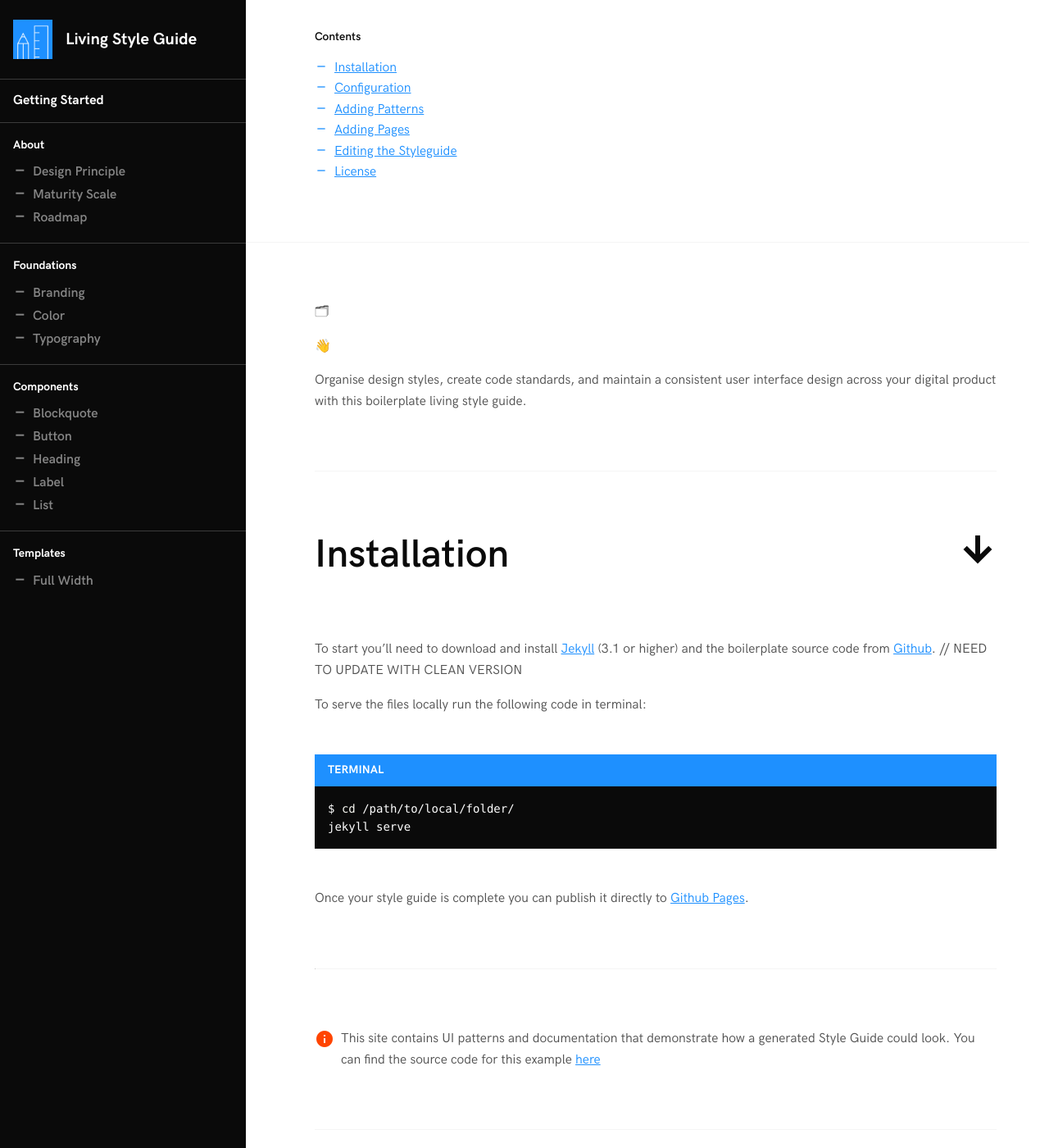
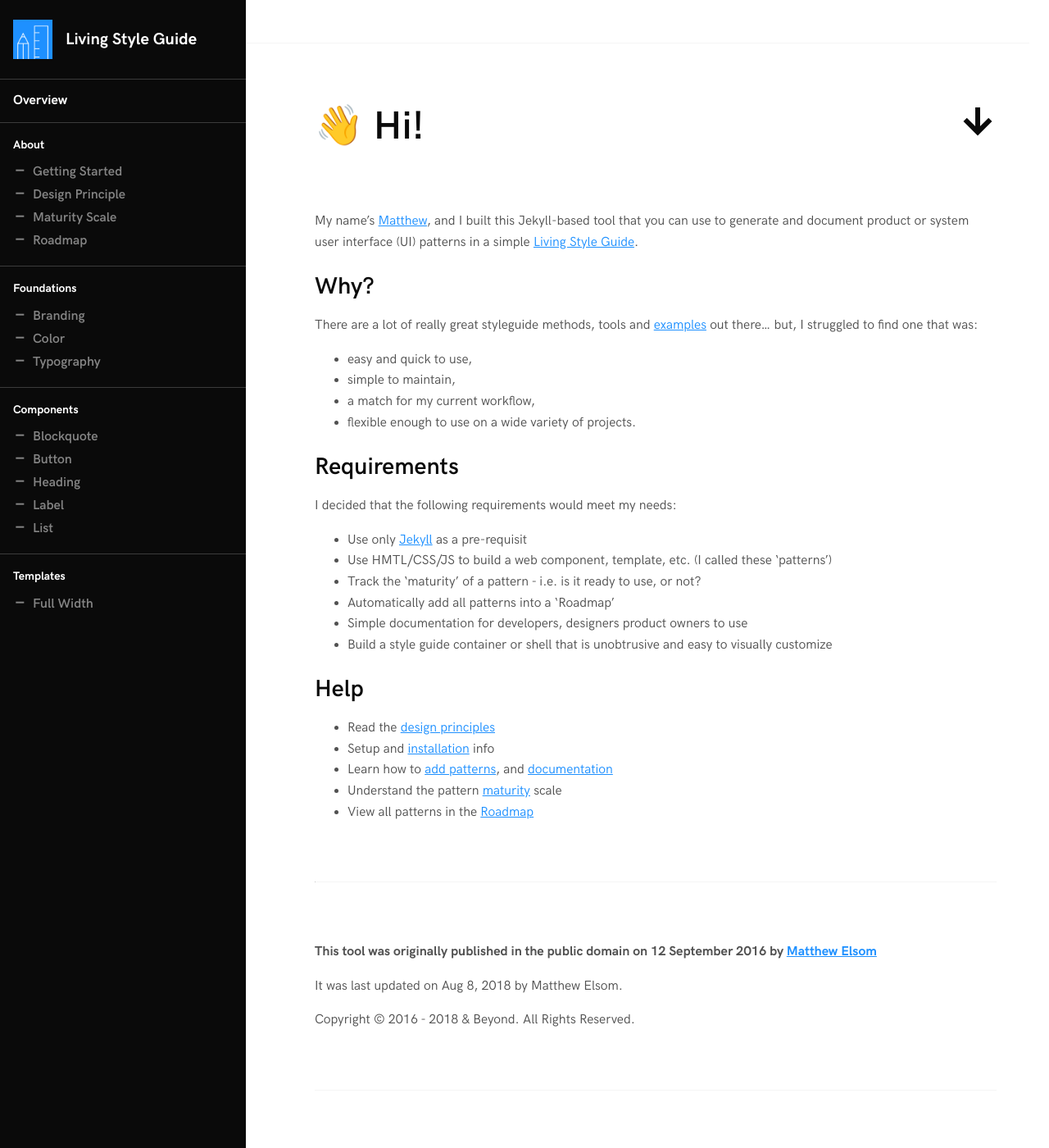
Before and after one commit to matthewelsom/Project-JekyllStyleguide, a Jekyll site: the page built from index.md, in a window 1280 px wide and 1400 px high, scrolled down 240 px. Shown: the whole window at 82% size. Built offline with Jekyll 4.4.1, drawn with Linux system fonts in a browser that asks for light colours; some of the changed text lies outside the part shown.

Commit message:
Update documentation

```diff
--- /dev/null
+++ b/_docs/about/01-getting-started.md
@@ -0,0 +1,170 @@
+---
+title: Getting Started
+layout: doc
+info: How to setup and configure this Jekyll-based boilerplate.
+nav: true
+---
+
+# Installation
+
+To start you’ll need to download and install [Jekyll](http://jekyllrb.com/) (3.1 or higher) and the source code from [Github](https://github.com/matthewelsom/LivingStyleGuide).
+
+
+><i class="icon red" data-icon="info"></i>This site contains sample UI patterns and documentation to indicate what a finished Style Guide could look like. You should remove these files or download the 'blank canvas' version with no contents [here](https://github.com/matthewelsom/LivingStyleGuide/tree/boilerplate).
+
+
+To serve the files locally run the following code in terminal:
+
+{% highlight terminal %}
+$ cd /path/to/local/folder/
+jekyll serve
+{% endhighlight%}
+
+Once your style guide is complete you can publish it directly to [Github Pages](https://pages.github.com/).
+
+
+# Configuration
+
+{% highlight directory %}
+
+Living_Styleguide/
+├── _config.yml
+├── index.md
+├── README.md
+│
+{% endhighlight %}
+
+The style guide settings can be found in `_config.yml`.
+
+# Adding Patterns
+
+## src/
+
+{% highlight directory %}
+│
+└── src/
+    ├── assets/
+    │   ├── _scss
+    │   ├── css
+    │   ├── fonts
+    │   └── ...
+    │
+    └── patterns/
+        ├── 01-components/
+        │   ├── ...
+        └── 02-examples/
+            └── ...
+{% endhighlight %}
+
+
+
+Install Jekyll, build UI components in HTML with styles and assets attached, add documentation.
+
+
+- Create your UI components (patterns), or example pages with HTML and store in `src/patterns`.
+- Add your pattern/page assets to `src/assets` - CSS architecture follows [this SCSS Playbook](http://matthewelsom.com/blog/simple-scss-playbook.html), but it can be changed to suit your needs.
+- Make sure your assets are referenced in the `HEAD` section of the `_layouts/pattern.html` file.
+
+
+Patterns and Pages are always loaded in an iframe so Styleguide styles will not interfere with your added assets.
+
+### Design Files
+
+- **src/html/** is used to store your HTML components and example pages. Each `pattern.html` file must start with Front Matter, this applies the `_layouts/pattern.html` template to the file, and rederes it correctly.
+- **src/assets/** is used to store any JS, SCSS, CSS, Fonts, etc... that are needed to correctly render your patterns.
+- **_docs/** is used to store all pattern documentation is it is important to make sure that every pattern added to the `src/html/` folder has a corresponding file with the same name inside this documentation file.
+- **_layouts/pattern.html** is used to generated each pattern and page, ensure your assets are included in the usual HTML way.
+
+
+# Adding Documentation
+
+4. To appear in the sidebar, each pattern/page must have a corresponding `markdown` Documentation file in the `_docs/` folder.
+5. The Documentation file should contain the location of the pattern styles, the maturity of the pattern, as well as any further usability information or rules for use.
+- All of the style guide pages are kept in the `_docs/` folder.
+
+{% highlight directory %}
+│
+├── _docs/
+│   ├── 00-branding/
+│   │   ├── color.md
+│   │   ├── logo.md
+│   ├── 00-get-started/
+│   │   ├── ...
+│   ├── 01-components/
+│   │   ├── ...
+│   └── 02-examples/
+│       └── ...
+│
+{% endhighlight %}
+
+
+
+# Editing the Styleguide
+
+## Includes
+
+- Includes are snippets of code used to help generate the style guide pages.
+- They are stored in the `_includes/` folder.
+- You do not need to change these files unless you are changing the function of the style guide shell
+
+& **_layouts/** associated with the styleguide are stored here - they do not need to be edited unless you are changing the function of the styleguide shell.
+
+{% highlight directory %}
+│
+├── _includes/
+│   └── ...
+│
+{% endhighlight %}
+
+---
+
+## _layouts/
+
+- All patterns are generated using the `pattern.html` file.
+- Update this file if you wish to add additonal scripts to your patterns, e.g. If your pattern requires jQuery to run you should add it here.
+- This file contains the `iframeResizer.contentWindow.min.js` script, it is required to make the pattern load correctly in the iFrame. Removing this script will break the style guide.
+
+{% highlight directory %}
+│
+├── _layouts/
+│   ├── pattern.html
+│   └── ...
+{% endhighlight %}
+
+---
+
+## styleguide/
+
+- Contains all of the stylesheets and scripts required to make the styleguide work corretcly.
+- Updating these files will change the appearance and function of the style guide shell.
+
+{% highlight directory %}
+│
+├── styleguide/
+|   ├── _scss
+│   ├── branding
+│   ├── css
+│   └── fonts
+│
+{% endhighlight %}
+
+
+---
+
+
+<!--Organise design styles, create code standards, and maintain a consistent user interface design across your digital product with this boilerplate living style guide.-->
+
+
+This tool generates a 'Living Style Guide' for your digital product or system that tracks and documents all of the user interface (UI) patterns.
+
+This tool creates a 'Living Style Guide' for your digital product or system that tracks and documents all of the user interface (UI) patterns.
+
+You use it to generate all of the systems user interface (UI) patterns. The patterns are tracked and documented in a simple Living Style Guide.
+
+
+Organise design styles, create code standards, and maintain a consistent user interface design across your digital product with this boilerplate living styleguide. Made with the power of Jekyll.
+
+
+listed based on the folder in which the are added. To add a pattern add the corrresonding file to the folder.
+
+Remember to add a corresponding file into the _docs folder - or this will break.
--- a/_includes/sidebar.html
+++ b/_includes/sidebar.html
@@ -5,9 +5,9 @@
     <div class="toc-head_title">{{ site.sg_title }}</div>
   </a>
   <ul>
-    <li><a href="{{ site.baseurl }}/index.html"{% if page.url == '/' %} class="active"{% endif %}>Getting Started</a></li>
+    <li><a href="{{ site.baseurl }}/index.html"{% if page.url == '/' %} class="active"{% endif %}>Overview</a></li>
   </ul>
-  {% assign about = site.docs | where: 'type', 'about' | sort: 'name' %}
+  {% assign about = site.docs | where: 'type', 'about' | sort: 'url' %}
   <div class="toc-group">
     <div class="toc-group_title">About</div>
     <ul>
@@ -18,7 +18,7 @@
     {% endfor %}
   </ul>
   </div>
-  {% assign foundations = site.docs | where: 'type', 'foundations' | sort: 'name' %}
+  {% assign foundations = site.docs | where: 'type', 'foundations' | sort: 'url' %}
   <div class="toc-group">
     <div class="toc-group_title">Foundations</div>
     <ul>
@@ -29,7 +29,7 @@
     {% endfor %}
   </ul>
   </div>
-  {% assign patterns = site.docs | where: 'type', 'doc' | sort: 'name' %}
+  {% assign patterns = site.docs | where: 'type', 'doc' | sort: 'url' %}
   <div class="toc-group">
     <div class="toc-group_title">Components</div>
     <ul>
@@ -40,7 +40,7 @@
       {% endfor %}
     </ul>
   </div>
-  {% assign examples = site.docs | where: 'type', 'example' | sort: 'name' %}
+  {% assign examples = site.docs | where: 'type', 'example' | sort: 'url' %}
   <div class="toc-group">
     <div class="toc-group_title">Templates</div>
     <ul>
--- a/index.md
+++ b/index.md
@@ -1,168 +1,52 @@
 ---
-title: Getting Started
+title: Overview
 layout: doc
-info: Setup and configure this Jekyll-based boilerplate to generate and document product/system user interface (UI) patterns in a 'Living Style Guide'.
-nav: true
+info: Welcome to the Living Style Guide.
+nav: false
 ---
 
-🗂
+<h1>👋 Hi! </h1>
 
-👋
+My name's [Matthew](https://matthewelsom.com), and I built this Jekyll-based tool that you can use to generate and document product or system user interface (UI) patterns in a simple [Living Style Guide](https://livingstyleguide.cc).
 
-Organise design styles, create code standards, and maintain a consistent user interface design across your digital product with this boilerplate living style guide.
+## Why?
 
-# Installation
+There are a lot of really great styleguide methods, tools and [examples](http://styleguides.io) out there... but, I struggled to find one that was:
 
-To start you’ll need to download and install [Jekyll](http://jekyllrb.com/) (3.1 or higher) and the boilerplate source code from [Github](https://github.com/matthewelsom/Living_Styleguide). // NEED TO UPDATE WITH CLEAN VERSION
+- easy and quick to use,
+- simple to maintain,
+- a match for my current workflow,
+- flexible enough to use on a wide variety of projects.
+
+## Requirements
+
+I decided that the following requirements would meet my needs:
+
+- Use only [Jekyll](https://jekyll.rb) as a pre-requisit
+- Use HMTL/CSS/JS to build a web component, template, etc. (I called these 'patterns')
+- Track the 'maturity' of a pattern - i.e. is it ready to use, or not?
+- Automatically add all patterns into a 'Roadmap'
+- Simple documentation for developers, designers product owners to use
+- Build a style guide container or shell that is unobtrusive and easy to visually customize
 
 
+## Help
 
-To serve the files locally run the following code in terminal:
-
-{% highlight terminal %}
-$ cd /path/to/local/folder/
-jekyll serve
-{% endhighlight%}
-
-Once your style guide is complete you can publish it directly to [Github Pages](https://pages.github.com/).
-
----
-
-><i class="icon red" data-icon="info"></i>This site contains UI patterns and documentation that demonstrate how a generated Style Guide could look. You can find the source code for this example [here](https://github.com/matthewelsom/Living_Styleguide)
+- Read the [design principles]({{ site.baseurl }}/docs/about/02-design-principles.html)
+- Setup and [installation]({{ site.baseurl }}/docs/about/01-getting-started.html) info
+- Learn how to [add patterns]({{ site.baseurl }}/docs/about/01-getting-started.html#adding-patterns), and [documentation]({{ site.baseurl }}/docs/about/01-getting-started.html#adding-documentation)
+- Understand the pattern [maturity]({{ site.baseurl }}/docs/about/03-maturity.html) scale
+- View all patterns in the [Roadmap]({{ site.baseurl }}/docs/about/04-roadmap.html)
 
 
-
-# Configuration
-
-{% highlight directory %}
-
-Living_Styleguide/
-├── _config.yml
-├── index.md
-├── README.md
-│
-{% endhighlight %}
-
-The style guide settings can be found in `_config.yml`.
-
-# Adding Patterns
-
-## src/
-
-{% highlight directory %}
-│
-└── src/
-    ├── assets/
-    │   ├── _scss
-    │   ├── css
-    │   ├── fonts
-    │   └── ...
-    │
-    └── patterns/
-        ├── 01-components/
-        │   ├── ...
-        └── 02-examples/
-            └── ...
-{% endhighlight %}
+___
 
 
+**This tool was originally published in the public domain on 12 September 2016 by [{{ site.sg_author }}](https://matthewelsom.com)**
 
-Install Jekyll, build UI components in HTML with styles and assets attached, add documentation.
+It was last updated on {{ site.time | date: "%b %-d, %Y"  }} by {{ site.sg_author }}.
 
-
-- Create your UI components (patterns), or example pages with HTML and store in `src/patterns`.
-- Add your pattern/page assets to `src/assets` - CSS architecture follows [this SCSS Playbook](http://matthewelsom.com/blog/simple-scss-playbook.html), but it can be changed to suit your needs.
-- Make sure your assets are referenced in the `HEAD` section of the `_layouts/pattern.html` file.
-
-
-Patterns and Pages are always loaded in an iframe so Styleguide styles will not interfere with your added assets.
-
-### Design Files
-
-- **src/html/** is used to store your HTML components and example pages. Each `pattern.html` file must start with Front Matter, this applies the `_layouts/pattern.html` template to the file, and rederes it correctly.
-- **src/assets/** is used to store any JS, SCSS, CSS, Fonts, etc... that are needed to correctly render your patterns.
-- **_docs/** is used to store all pattern documentation is it is important to make sure that every pattern added to the `src/html/` folder has a corresponding file with the same name inside this documentation file.
-- **_layouts/pattern.html** is used to generated each pattern and page, ensure your assets are included in the usual HTML way.
-
-
-# Adding Pages
-
-4. To appear in the sidebar, each pattern/page must have a corresponding `markdown` Documentation file in the `_docs/` folder.
-5. The Documentation file should contain the location of the pattern styles, the maturity of the pattern, as well as any further usability information or rules for use.
-- All of the style guide pages are kept in the `_docs/` folder.
-
-{% highlight directory %}
-│
-├── _docs/
-│   ├── 00-branding/
-│   │   ├── color.md
-│   │   ├── logo.md
-│   ├── 00-get-started/
-│   │   ├── ...
-│   ├── 01-components/
-│   │   ├── ...
-│   └── 02-examples/
-│       └── ...
-│
-{% endhighlight %}
-
-
-
-# Editing the Styleguide
-
-## Includes
-
-- Includes are snippets of code used to help generate the style guide pages.
-- They are stored in the `_includes/` folder.
-- You do not need to change these files unless you are changing the function of the style guide shell
-
-& **_layouts/** associated with the styleguide are stored here - they do not need to be edited unless you are changing the function of the styleguide shell.
-
-{% highlight directory %}
-│
-├── _includes/
-│   └── ...
-│
-{% endhighlight %}
-
----
-
-## _layouts/
-
-- All patterns are generated using the `pattern.html` file.
-- Update this file if you wish to add additonal scripts to your patterns, e.g. If your pattern requires jQuery to run you should add it here.
-- This file contains the `iframeResizer.contentWindow.min.js` script, it is required to make the pattern load correctly in the iFrame. Removing this script will break the style guide.
-
-{% highlight directory %}
-│
-├── _layouts/
-│   ├── pattern.html
-│   └── ...
-{% endhighlight %}
-
----
-
-## styleguide/
-
-- Contains all of the stylesheets and scripts required to make the styleguide work corretcly.
-- Updating these files will change the appearance and function of the style guide shell.
-
-{% highlight directory %}
-│
-├── styleguide/
-|   ├── _scss
-│   ├── branding
-│   ├── css
-│   └── fonts
-│
-{% endhighlight %}
-
-
----
-
-
-
-
+Copyright © 2016 - 2018 & Beyond. All Rights Reserved.
 
 
 # License
@@ -171,6 +55,7 @@
 
 It was built using [Jekyll](https://jekyll.rb), it's [design principle]({{ site.baseurl }}/docs/guides/design/principle.html) is based on the [US Design Standards](https://designsystem.digital.gov/design-principles/), and the css architecture is based on the [Simple SCSS Playbook](https://matthewelsom.com/blog/simple-scss-playbook.html).
 
+[View License File](https://github.com/matthewelsom/Living_Styleguide/blob/gh-pages/LICENSE)
 
 ---
 
@@ -187,31 +72,3 @@
 <!--- The files in `_scss/vendor/bourbon` are extracted from [Bourbon](http://bourbon.io/), copyright [thoughtbot](https://thoughtbot.com/), inc.-->
 
 **Please check with the respective rights holders for license details.**
-
-___
-
-
-**This tool was originally published in the public domain on 12 September 2016 by [{{ site.sg_author }}](https://matthewelsom.com)**
-
-It was last updated on {{ site.time | date: "%b %-d, %Y"  }} by {{ site.sg_author }}.
-
-Copyright © 2016 - 2018 & Beyond. All Rights Reserved.
-
-[View License File](https://github.com/matthewelsom/Living_Styleguide/blob/gh-pages/LICENSE)
-
-
-
-//// OLD
-This tool generates a 'Living Style Guide' for your digital product or system that tracks and documents all of the user interface (UI) patterns.
-
-This tool creates a 'Living Style Guide' for your digital product or system that tracks and documents all of the user interface (UI) patterns.
-
-You use it to generate all of the systems user interface (UI) patterns. The patterns are tracked and documented in a simple Living Style Guide.
-
-
-Organise design styles, create code standards, and maintain a consistent user interface design across your digital product with this boilerplate living styleguide. Made with the power of Jekyll.
-
-
-listed based on the folder in which the are added. To add a pattern add the corrresonding file to the folder.
-
-Remember to add a corresponding file into the _docs folder - or this will break.
```
Also changed, not shown: _docs/about/02-design-principle.md (renamed from _docs/about/design-principle.md), _docs/about/03-maturity.md (renamed from _docs/about/maturity.md), _docs/about/04-roadmap.md (renamed from _docs/about/roadmap.md).
